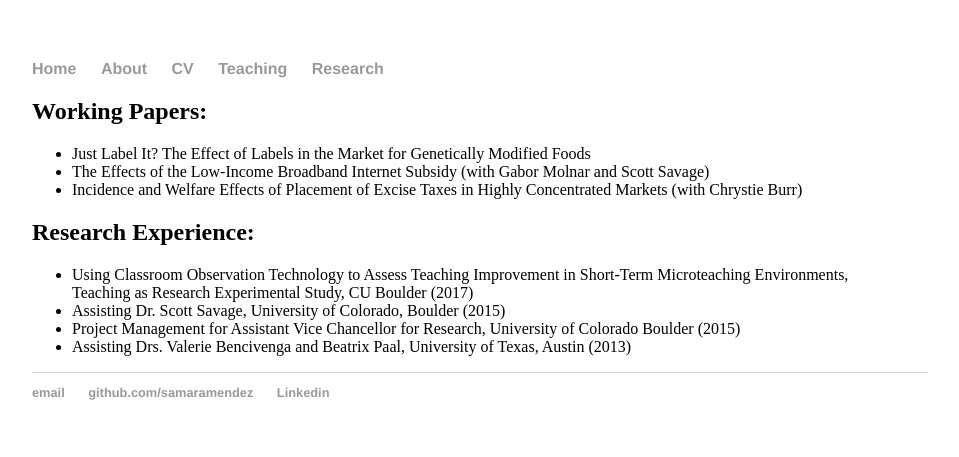
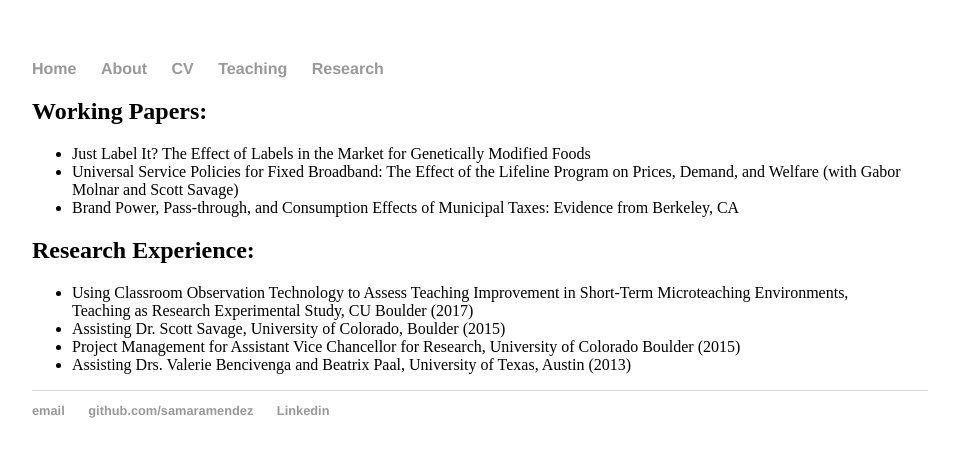
Before and after one commit to samaramendez/samaramendez.github.io, a Jekyll site: the page built from research/index.html, in a window 1280 px wide. Shown: the top 457 px of the page, without its empty margins (160-1119 px from the left). Built offline with Jekyll 4.4.1, drawn with Linux system fonts in a browser that asks for light colours.

Commit message:
update paper titles

```diff
--- a/research/index.html
+++ b/research/index.html
@@ -6,8 +6,8 @@ title: Samara Mendez
  		<h2> Working Papers: </h2>
 		<ul>
 		<li>Just Label It? The Effect of Labels in the Market for Genetically Modified Foods </li>
-		<li> The Effects of the Low-Income Broadband Internet Subsidy (with Gabor Molnar and Scott Savage) </li>
-		<li> Incidence and Welfare Effects of Placement of Excise Taxes in Highly Concentrated Markets (with Chrystie Burr)</li>
+		<li> Universal Service Policies for Fixed Broadband: The Effect of the Lifeline Program on Prices, Demand, and Welfare (with Gabor Molnar and Scott Savage) </li>
+		<li> Brand Power, Pass-through, and Consumption Effects of Municipal Taxes: Evidence from Berkeley, CA</li>
 		</ul>
 
 		<h2> Research Experience: </h2>
```
